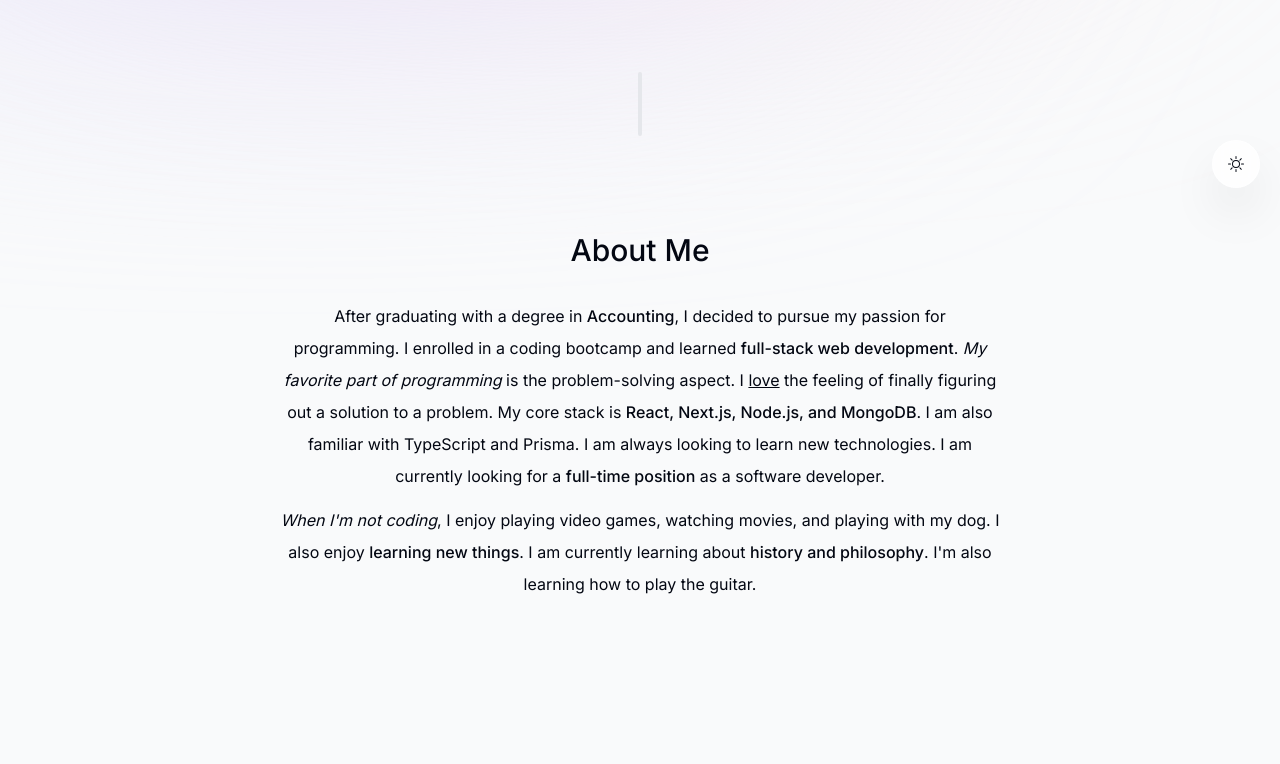
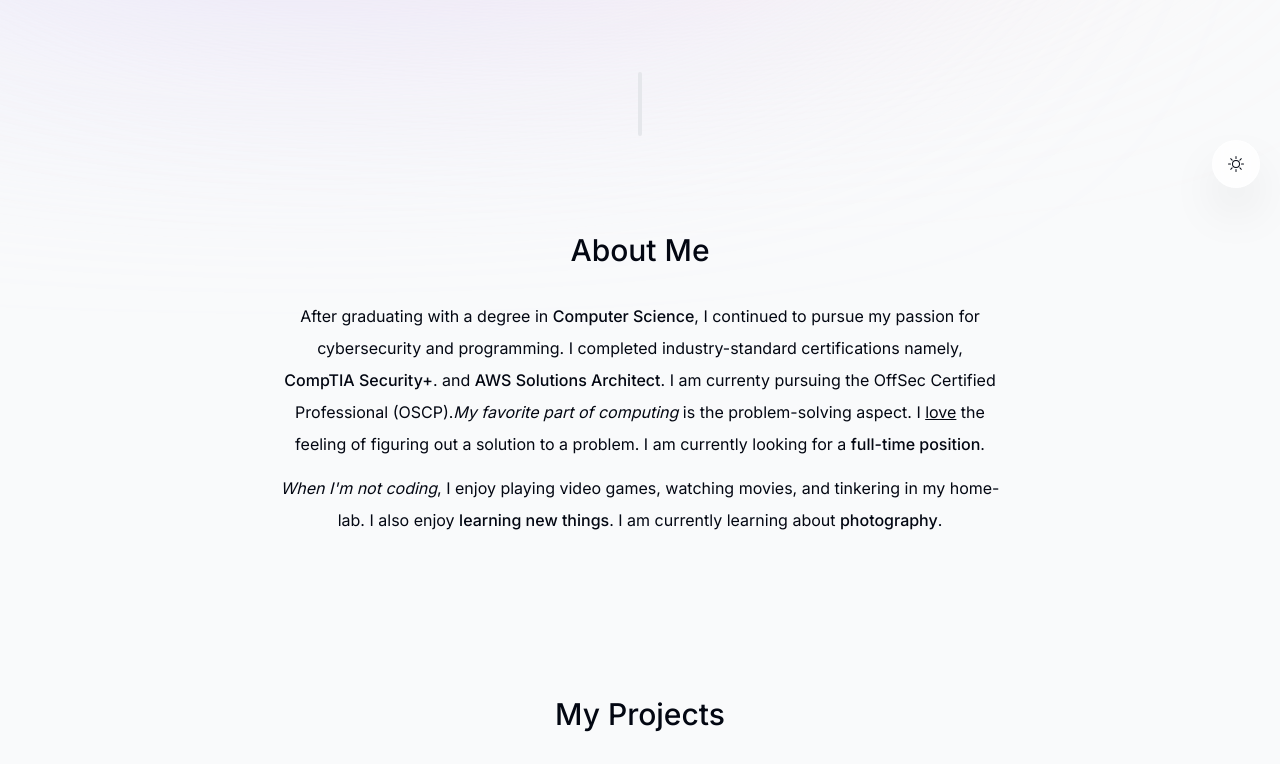
Before and after one commit to Adithya-Rajendran/portfolio-website, a Next.js app: page / in a window 1280 px wide. Shown: the part 592-1356 px from the top of the page. Built offline with nearby package versions, Linux system fonts and the light colour scheme.

Commit message:
about me

```diff
--- a/components/about.tsx
+++ b/components/about.tsx
@@ -20,29 +20,23 @@ export default function About() {
       <SectionHeading>About me</SectionHeading>
       <p className="mb-3">
         After graduating with a degree in{" "}
-        <span className="font-medium">Accounting</span>, I decided to pursue my
-        passion for programming. I enrolled in a coding bootcamp and learned{" "}
-        <span className="font-medium">full-stack web development</span>.{" "}
-        <span className="italic">My favorite part of programming</span> is the
+        <span className="font-medium">Computer Science</span>, I continued to pursue my
+        passion for cybersecurity and programming. I completed industry-standard certifications namely,{" "}
+        <span className="font-medium">CompTIA Security+</span>.{" "} and {" "}
+        <span className="font-medium">AWS Solutions Architect</span>.{" "}
+        I am currenty pursuing the OffSec Certified Professional (OSCP).
+        <span className="italic">My favorite part of computing</span> is the
         problem-solving aspect. I <span className="underline">love</span> the
-        feeling of finally figuring out a solution to a problem. My core stack
-        is{" "}
-        <span className="font-medium">
-          React, Next.js, Node.js, and MongoDB
-        </span>
-        . I am also familiar with TypeScript and Prisma. I am always looking to
-        learn new technologies. I am currently looking for a{" "}
-        <span className="font-medium">full-time position</span> as a software
-        developer.
+        feeling of figuring out a solution to a problem. I am currently looking for a{" "}
+        <span className="font-medium">full-time position</span>.
       </p>
 
       <p>
         <span className="italic">When I'm not coding</span>, I enjoy playing
-        video games, watching movies, and playing with my dog. I also enjoy{" "}
+        video games, watching movies, and tinkering in my home-lab. I also enjoy{" "}
         <span className="font-medium">learning new things</span>. I am currently
         learning about{" "}
-        <span className="font-medium">history and philosophy</span>. I'm also
-        learning how to play the guitar.
+        <span className="font-medium">photography</span>.
       </p>
     </motion.section>
   );
```
